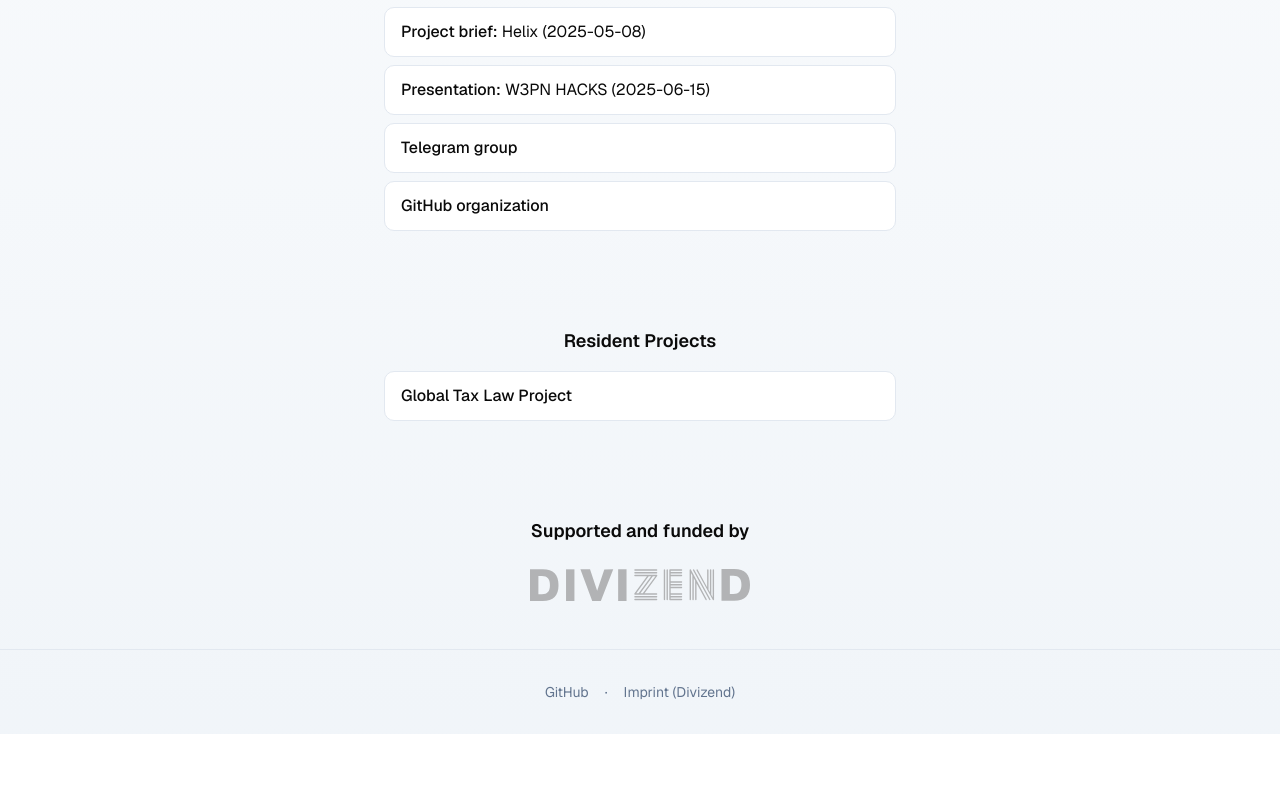
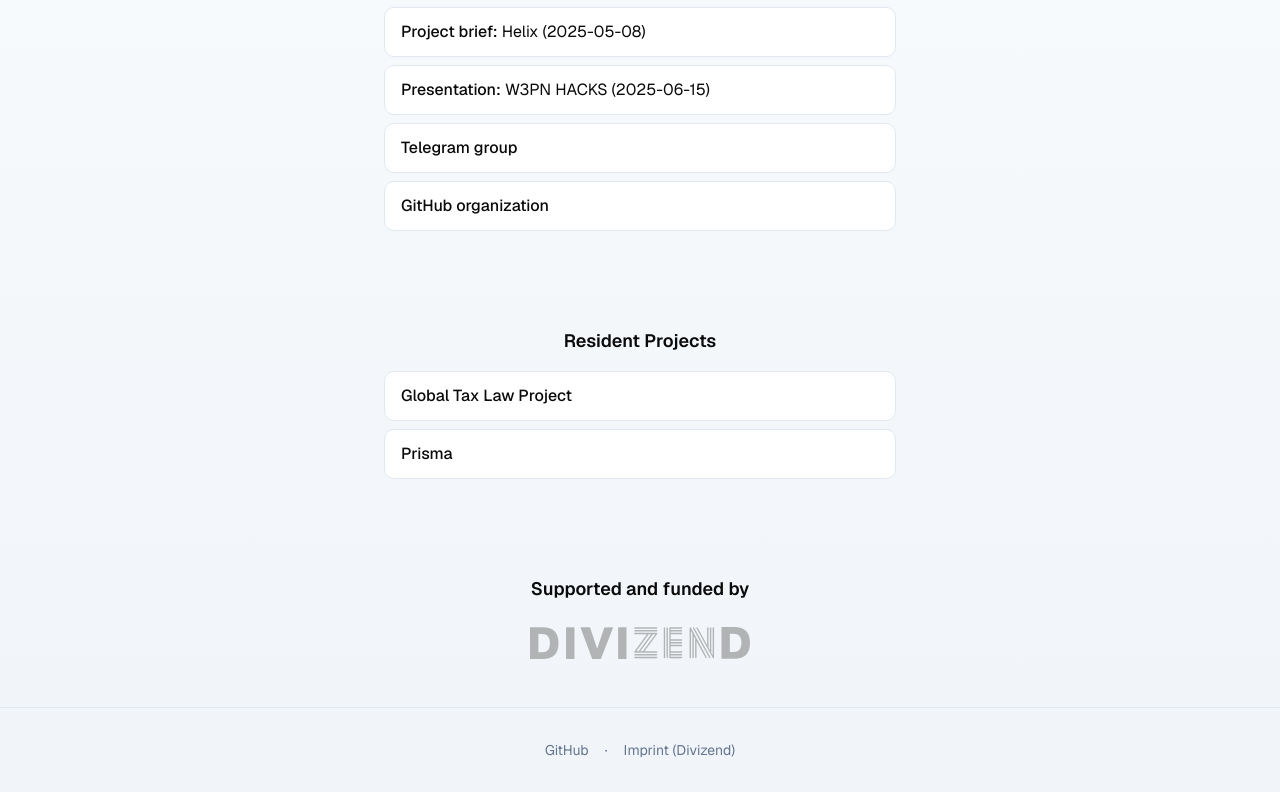
Before and after one commit to helix-protocol/helix-protocol.org, a Next.js app: page / in a window 1280 px wide. Shown: the part 1125-1917 px from the top of the page. Before the commit the page ends 1859 px from the top, so only its background shows below. Built offline with nearby package versions, Linux system fonts and the light colour scheme.

Commit message:
feat: add link to Prisma

```diff
--- a/app/page.tsx
+++ b/app/page.tsx
@@ -163,6 +163,16 @@ export default function Home() {
                 <span className="font-medium">Global Tax Law Project</span>
               </a>
             </li>
+            <li>
+              <a
+                href="https://docs.google.com/document/d/1stLNFe9nlQwXD1WWUD4EuLMPLMael7rP7VWsOzs4itQ/edit?usp=sharing"
+                target="_blank"
+                rel="noopener noreferrer"
+                className="block w-full rounded-lg border border-slate-200 dark:border-slate-700 px-4 py-3 bg-white dark:bg-slate-800 hover:bg-blue-50 dark:hover:bg-slate-700 transition"
+              >
+                <span className="font-medium">Prisma</span>
+              </a>
+            </li>
           </ul>
         </section>
 
```
